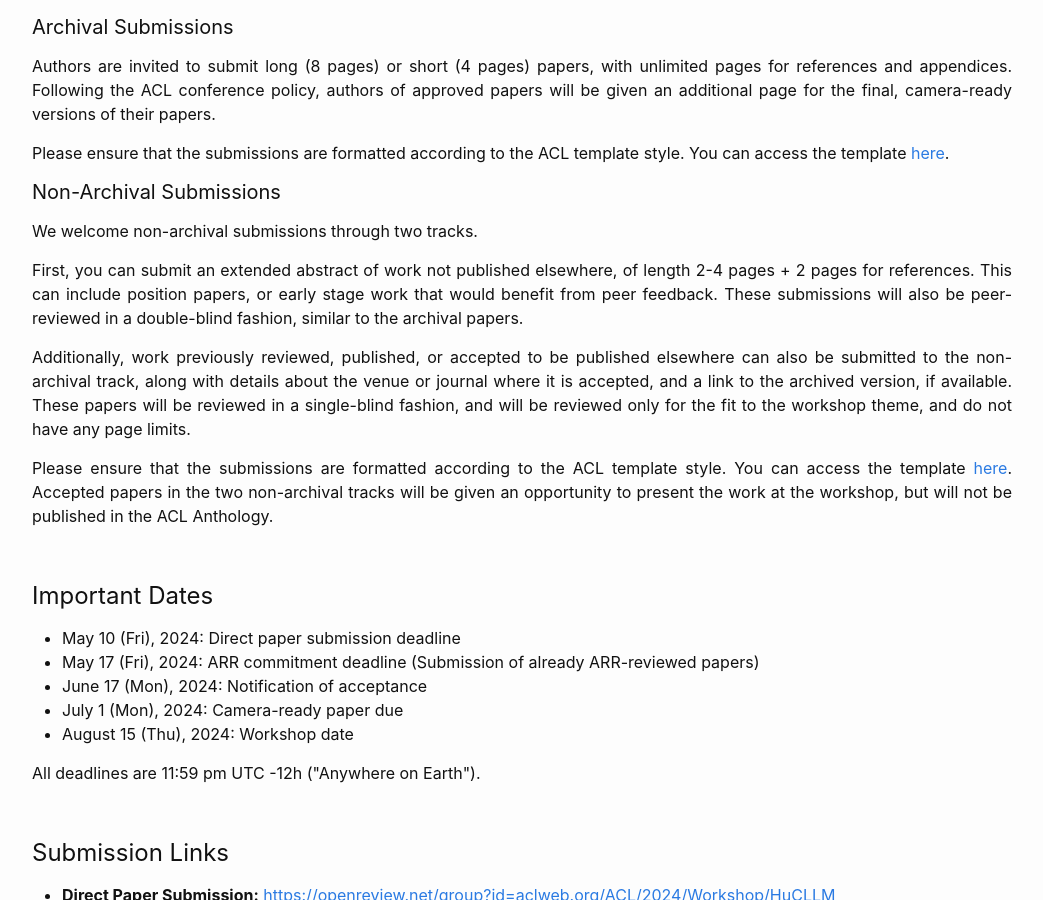
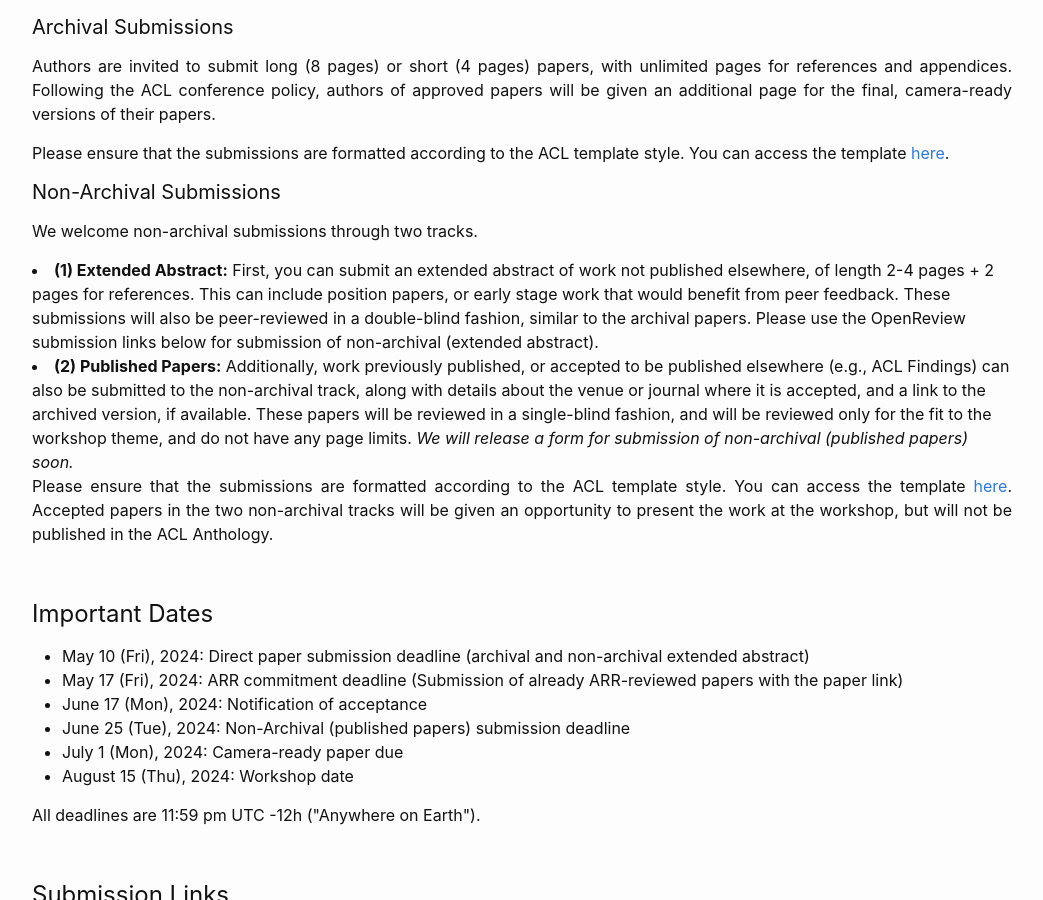
Before and after one commit to hucllm-workshop/hucllm-workshop.github.io, a Jekyll site: the page built from index.md, in a window 1280 px wide and 900 px high, scrolled down 1355 px. Shown: the whole window, without its empty margins (118-1161 px from the left). Built offline with Jekyll 4.4.1, drawn with Linux system fonts in a browser that asks for light colours; nearby versions of some CDN libraries; some of the changed text lies outside the part shown.

Commit message:
non-archival details

```diff
--- a/index.md
+++ b/index.md
@@ -68,9 +68,9 @@ Please ensure that the submissions are formatted according to the ACL template s
 
 We welcome non-archival submissions through two tracks.
 
-First, you can submit an extended abstract of work not published elsewhere, of length 2-4 pages + 2 pages for references. This can include position papers, or early stage work that would benefit from peer feedback. These submissions will also be peer-reviewed in a double-blind fashion, similar to the archival papers.
+<li><b>(1) Extended Abstract:</b> First, you can submit an extended abstract of work not published elsewhere, of length 2-4 pages + 2 pages for references. This can include position papers, or early stage work that would benefit from peer feedback. These submissions will also be peer-reviewed in a double-blind fashion, similar to the archival papers. Please use the OpenReview submission links below for submission of non-archival (extended abstract).</li>
 
-Additionally, work previously reviewed, published, or accepted to be published elsewhere can also be submitted to the non-archival track, along with details about the venue or journal where it is accepted, and a link to the archived version, if available. These papers will be reviewed in a single-blind fashion, and will be reviewed only for the fit to the workshop theme, and do not have any page limits.
+<li><b>(2) Published Papers:</b> Additionally, work previously published, or accepted to be published elsewhere (e.g., ACL Findings) can also be submitted to the non-archival track, along with details about the venue or journal where it is accepted, and a link to the archived version, if available. These papers will be reviewed in a single-blind fashion, and will be reviewed only for the fit to the workshop theme, and do not have any page limits. <i>We will release a form for submission of non-archival (published papers) soon.</i></li>
 
 Please ensure that the submissions are formatted according to the ACL template style. You can access the template <a href="https://github.com/acl-org/acl-style-files">here</a>. Accepted papers in the two non-archival tracks will be given an opportunity to present the work at the workshop, but will not be published in the ACL Anthology.
 
@@ -79,9 +79,10 @@ Please ensure that the submissions are formatted according to the ACL template s
 <h4>Important Dates </h4>
 
 <ul>
-	<li>May 10 (Fri), 2024: Direct paper submission deadline</li>
-	<li>May 17 (Fri), 2024: ARR commitment deadline (Submission of already ARR-reviewed papers)</li>
+	<li>May 10 (Fri), 2024: Direct paper submission deadline (archival and non-archival extended abstract)</li>
+	<li>May 17 (Fri), 2024: ARR commitment deadline (Submission of already ARR-reviewed papers with the paper link)</li>
 	<li>June 17 (Mon), 2024: Notification of acceptance</li>
+	<li>June 25 (Tue), 2024: Non-Archival (published papers) submission deadline  </li>
 	<li>July 1 (Mon), 2024: Camera-ready paper due</li>
 	<li>August 15 (Thu), 2024: Workshop date</li>
 </ul>
@@ -400,6 +401,7 @@ The areas of interest include:
 	</div>
 </div>
 
+<p>If you have any questions, please contact us at: <a href="mailto:workshophucllm@googlegroups.com">workshophucllm@googlegroups.com</a></p>
 
 <!-- Program Committee -->
 <h2 class="blackpar_title" id="Committee">Program Committee</h2>
```
